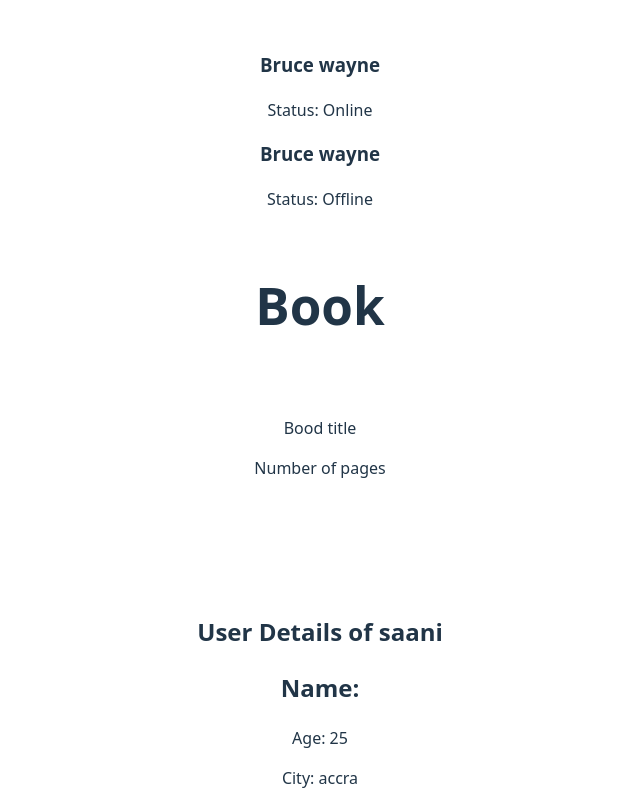
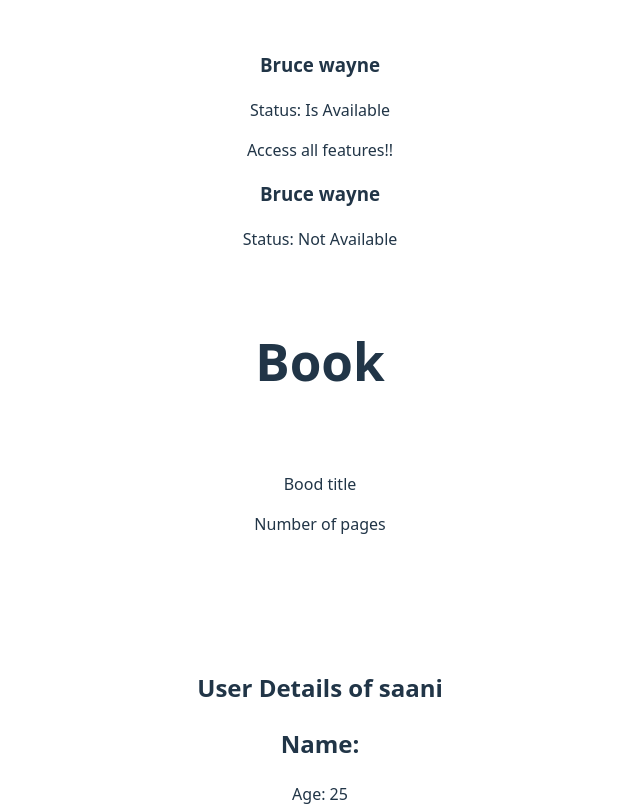
Before and after one commit to Saanimustapha/Learning-React, a React (Vite) app: page / in a window 1280 px wide. Shown: the top 806 px of the page, without its empty margins (320-960 px from the left). Built offline with nearby package versions, Linux system fonts and the light colour scheme.

Commit message:
Used ternary and AND operators for conditional rendering of of components.

```diff
--- a/src/App.jsx
+++ b/src/App.jsx
@@ -14,8 +14,8 @@ function App() {
 
   return (
     <>
-    <UserDetails name="Bruce wayne" isOnline={true}/>
-    <UserDetails name="Bruce wayne" isOnline={false}/>
+    <UserDetails name="Bruce wayne" isOnline={true} isPremium={true}/>
+    <UserDetails name="Bruce wayne" isOnline={false} isPremium={false}/>
     <CardWrapper title = "Book"/>
     <p>Bood title</p>
     <p>Number of pages</p>
--- a/src/UserDetails.jsx
+++ b/src/UserDetails.jsx
@@ -1,20 +1,14 @@
 //conditional rendering using if statements
 
-export const UserDetails = ({name, isOnline}) => {
+//Improving conditional rendering using ternary operator
 
-    if (isOnline) {
-        return (
-            <>
-            <h3>{name}</h3>
-            <span>Status: Online</span>
-            </>
-        )
-    }
+export const UserDetails = ({name, isOnline,isPremium}) => {
 
     return (
         <>
         <h3>{name}</h3>
-        <span>Status: Offline</span>
+        <span>Status: {isOnline? "Is Available" : "Not Available"}</span>
+        <p>{isPremium && <span>Access all features!!</span>}</p>
         </>
     )
 }
```
